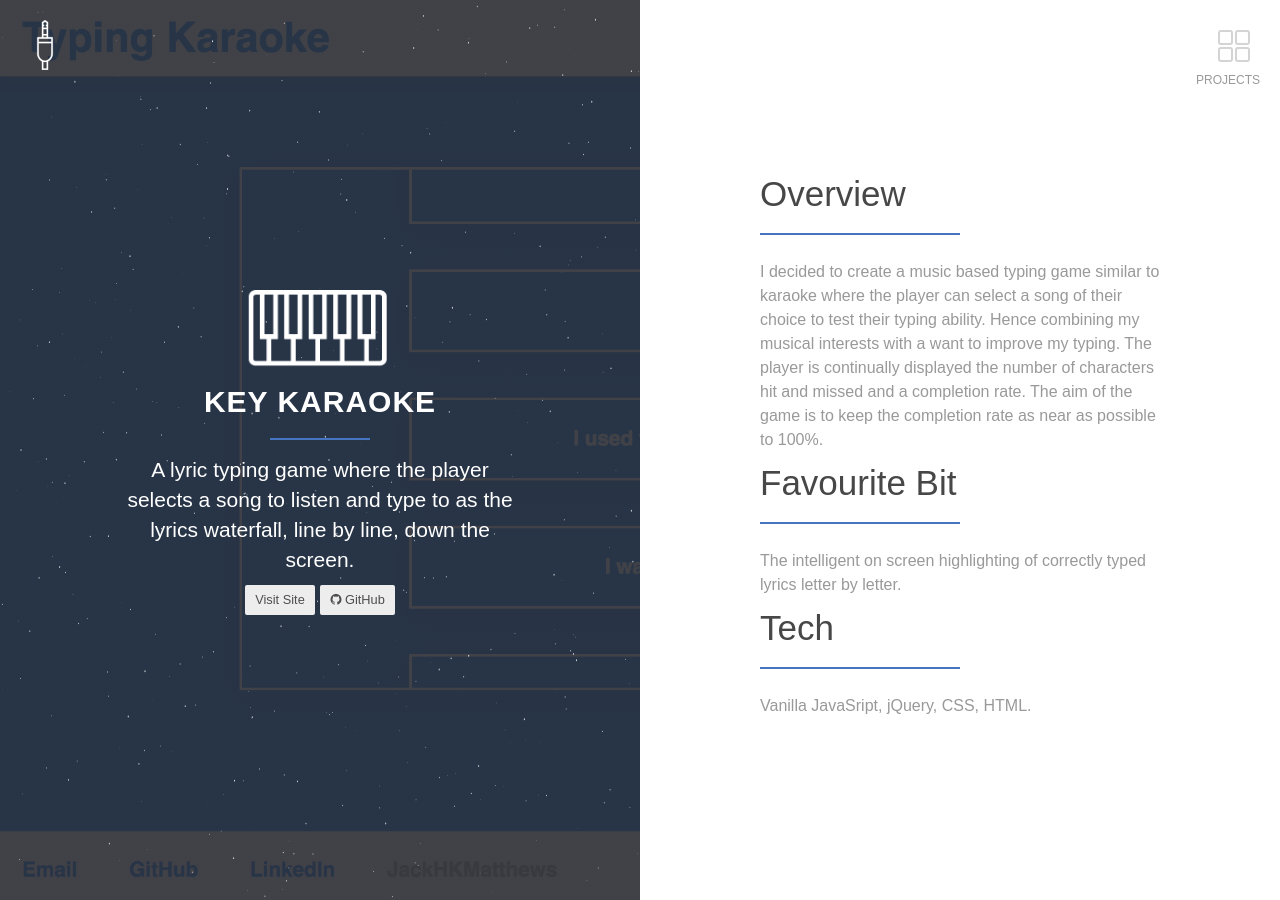
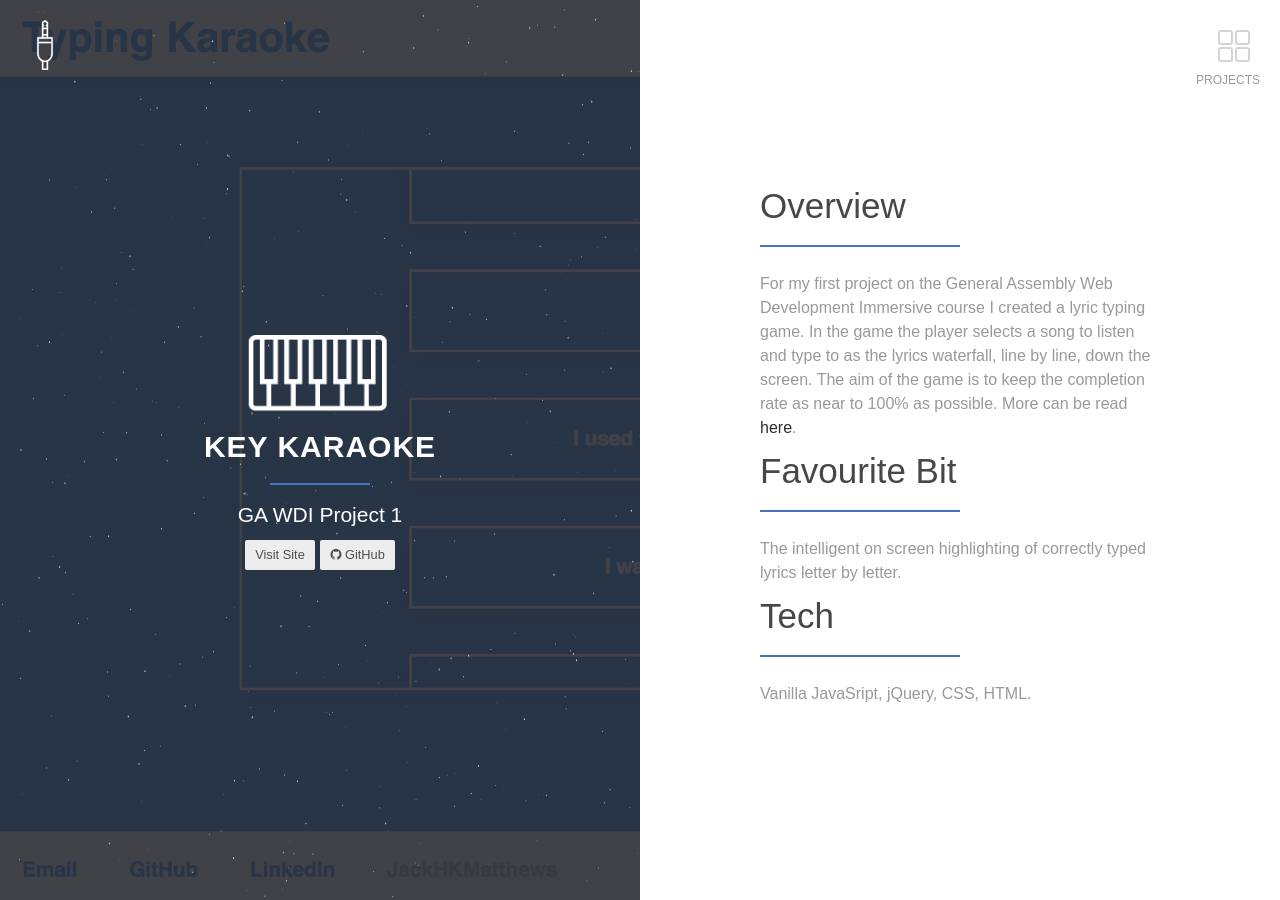
Before and after one commit to jackhkmatthews/jackhkmatthews.github.io, a Jekyll site: the page built from _posts/2017-03-08-key-karaoke.md, in a window 1280 px wide. Built offline with Jekyll 4.4.1, drawn with Linux system fonts in a browser that asks for light colours.

Commit message:
key karaoke copy

```diff
--- a/_posts/2017-03-08-key-karaoke.md
+++ b/_posts/2017-03-08-key-karaoke.md
@@ -2,7 +2,7 @@
 layout: post
 icon: icon-key-karaoke.png
 title: "Key Karaoke"
-description: "A lyric typing game where the player selects a song to listen and type to as the lyrics waterfall, line by line, down the screen."
+description: "GA WDI Project 1"
 heroku: "http://keykaraoke.herokuapp.com"
 github: "https://github.com/jackhkmatthews/WDI_PROJECT_1"
 image: "key-karaoke.png"
@@ -15,7 +15,7 @@ tags:
 
 ## Overview
 
-I decided to create a music based typing game similar to karaoke where the player can select a song of their choice to test their typing ability.  Hence combining my musical interests with a want to improve my typing. The player is continually displayed the number of characters hit and missed and a completion rate. The aim of the game is to keep the completion rate as near as possible to 100%.
+For my first project on the General Assembly Web Development Immersive course I created a lyric typing game. In the game the player selects a song to listen and type to as the lyrics waterfall, line by line, down the screen. The aim of the game is to keep the completion rate as near to 100% as possible. More can be read [here](https://github.com/jackhkmatthews/WDI_PROJECT_1).
 
 ## Favourite Bit
 
```
